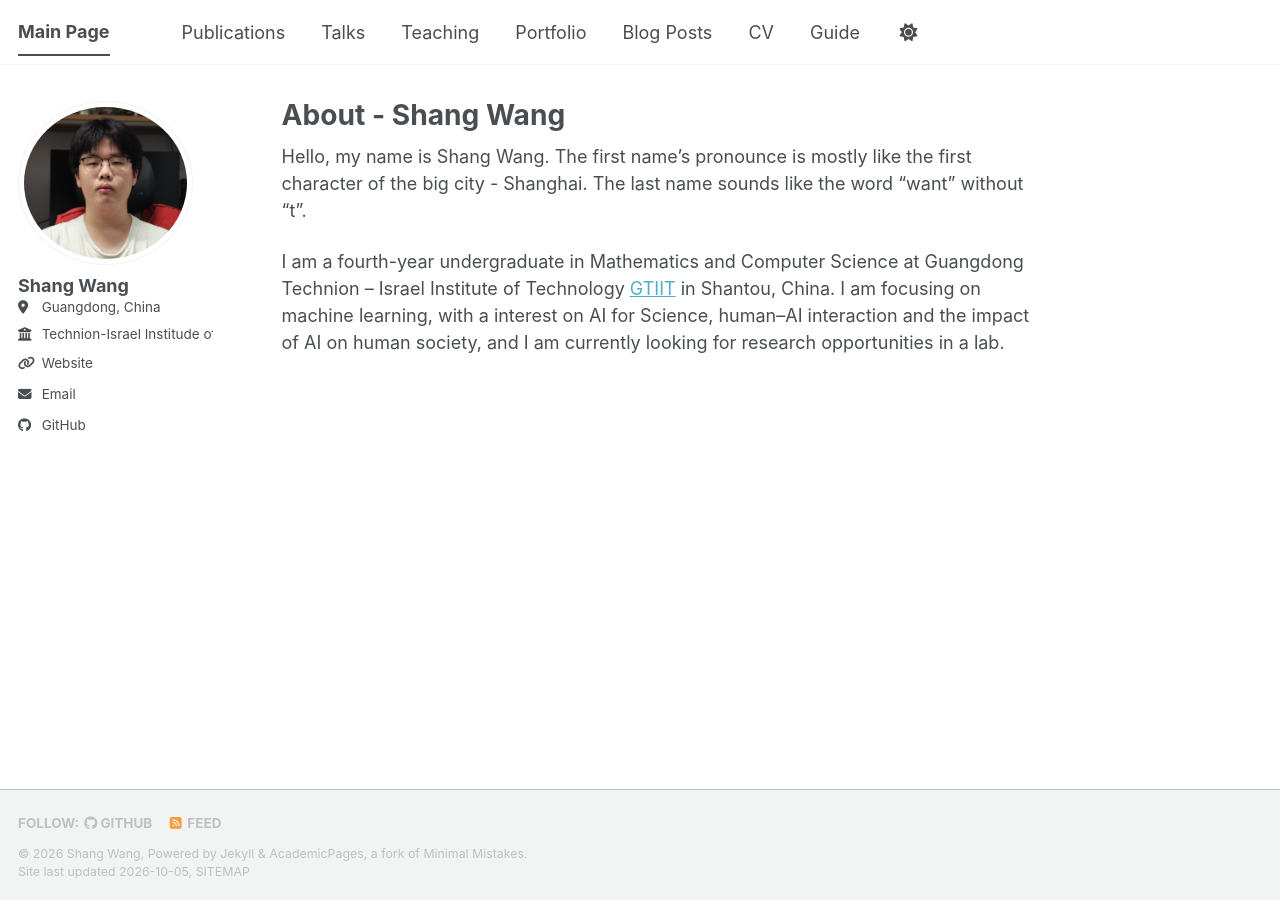
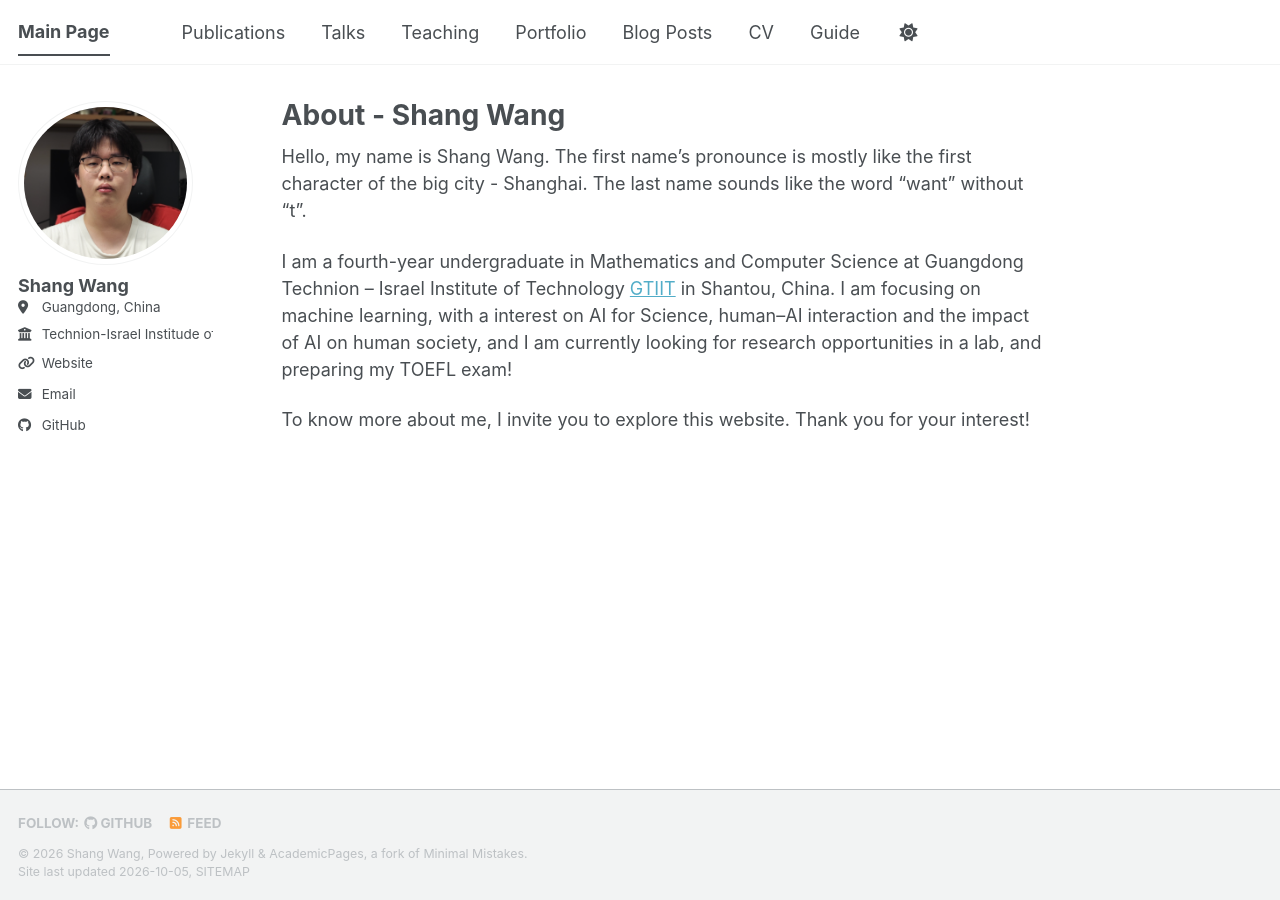
Before and after one commit to Sha17g/Sha17g.github.io, a Jekyll site: the page built from _pages/about.md, in a window 1280 px wide. Built offline with Jekyll 4.4.1, drawn with Linux system fonts in a browser that asks for light colours; a style sheet for code colours, icons or effects is not loaded.

Commit message:
initial change 7

```diff
--- a/_pages/about.md
+++ b/_pages/about.md
@@ -11,4 +11,6 @@ Hello, my name is Shang Wang. The first name's pronounce is mostly like the firs
 I am a fourth-year undergraduate in Mathematics and Computer Science at Guangdong
 Technion – Israel Institute of Technology [GTIIT](https://www.gtiit.edu.cn/en/index.aspx) in Shantou, China. I am focusing on
 machine learning, with a interest on AI for Science, human–AI interaction and the impact of AI on human society,
-and I am currently looking for research opportunities in a lab.
+and I am currently looking for research opportunities in a lab, and preparing my TOEFL exam!
+
+To know more about me, I invite you to explore this website. Thank you for your interest!
```
